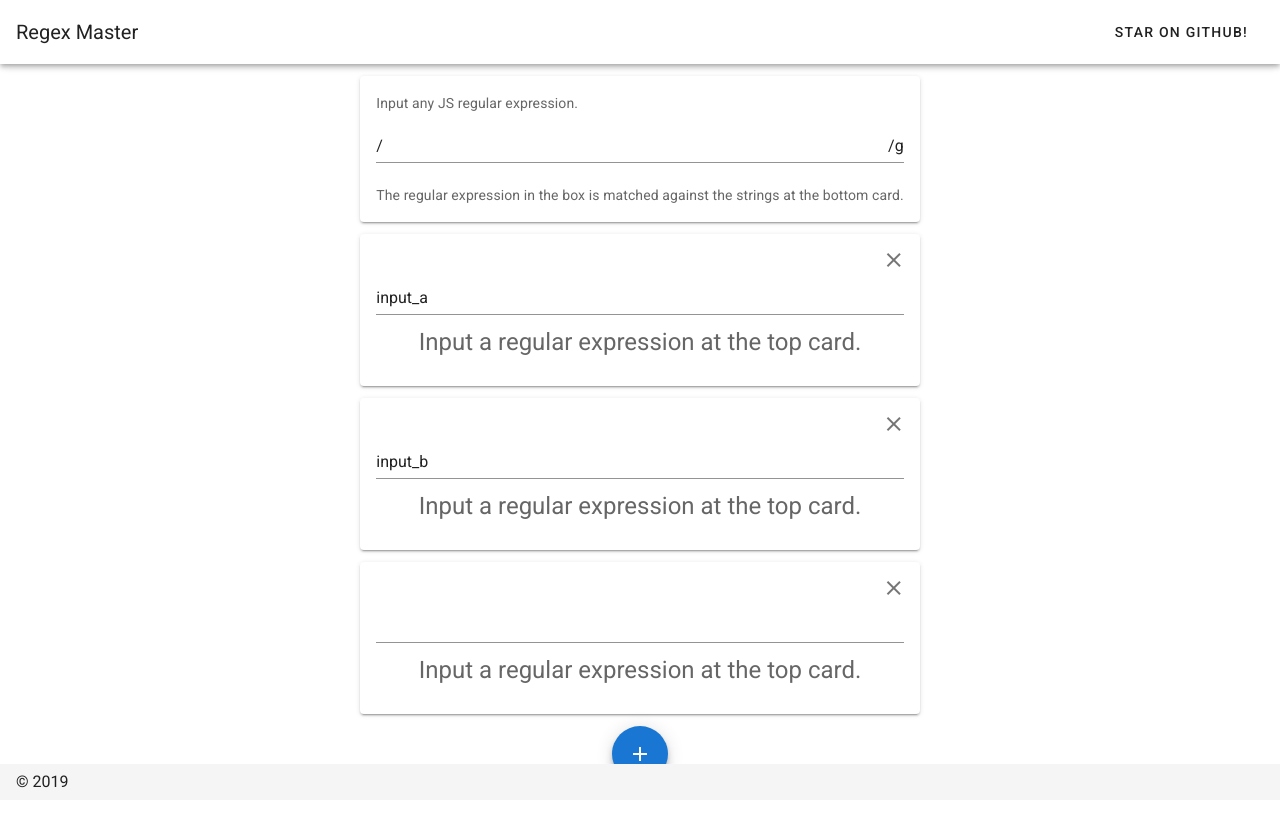
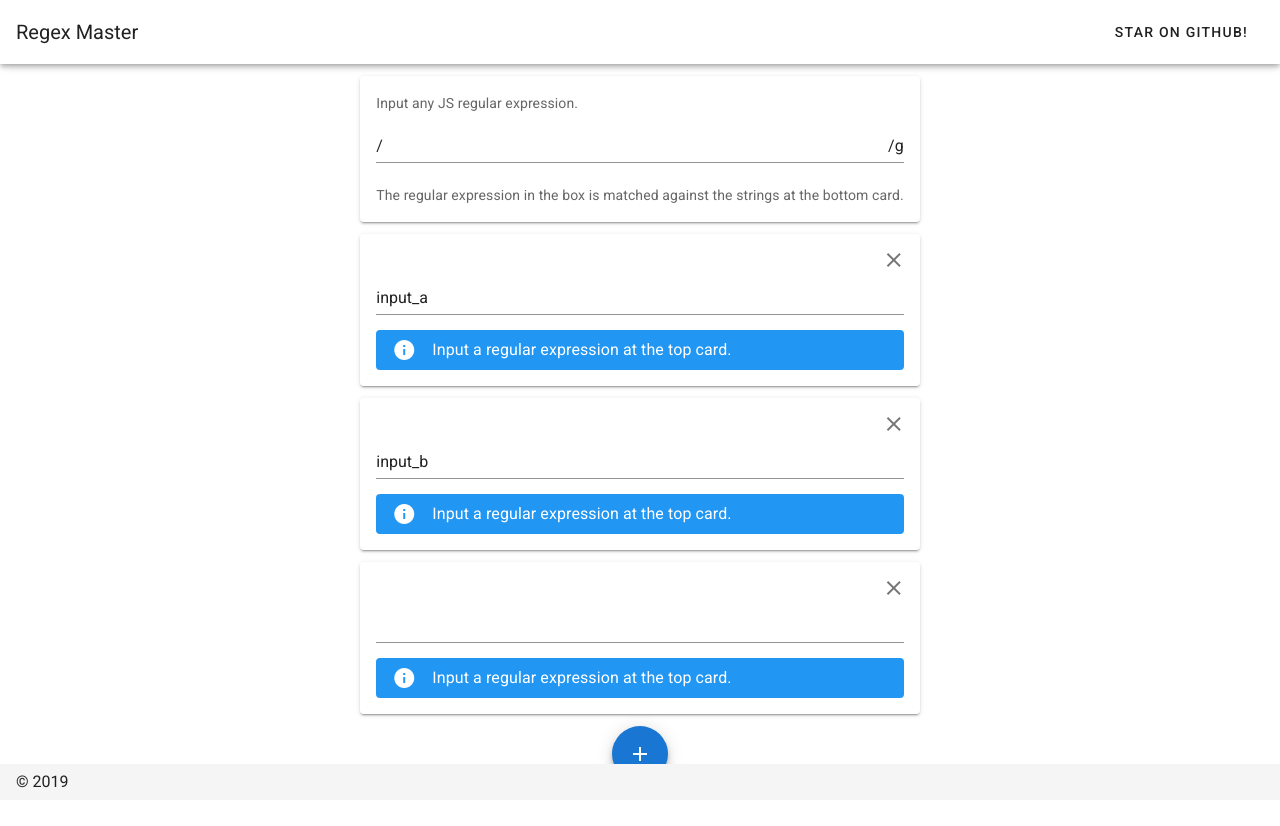
Before and after one commit to LKummer/regex-master, a Nuxt app: page / in a window 1280 px wide. Shown: the top 826 px of the page. Built offline with nearby package versions, Linux system fonts and the light colour scheme.

Commit message:
Refactor the error handling into a computed property and change the matches to use chips.

```diff
--- a/components/MatchCard.vue
+++ b/components/MatchCard.vue
@@ -17,31 +17,25 @@
         hide-details
         class="pt-0"
       />
-      <p
-        v-if="!regex"
-        class="mt-3 mb-0 text-center headline"
+      <v-alert
+        v-if="error"
+        type="info"
+        dense
+        class="mt-4 mb-0"
       >
-        Input a regular expression at the top card.
-      </p>
-      <p
-        v-else-if="!value"
-        class="mt-3 mb-0 text-center headline"
-      >
-        Input a value.
-      </p>
-      <p
-        v-else-if="!matches"
-        class="mt-3 mb-0 text-center headline"
-      >
-        No matches found.
-      </p>
-      <p
-        v-for="(match, index) in matches"
-        :key="index"
-        class="mt-3 mb-0 text-center headline"
-      >
-        {{ match }}
-      </p>
+        {{ error }}
+      </v-alert>
+      <div v-else>
+        <v-chip
+          v-for="(match, index) in matches"
+          :key="index"
+          label
+          color="primary"
+          class="mt-4 mb-0 mr-4 text-center headline"
+        >
+          {{ match }}
+        </v-chip>
+      </div>
     </v-card-text>
   </v-card>
 </template>
@@ -69,8 +63,18 @@ export default {
     },
     matches: {
       get () {
-        return this.value.match(new RegExp(this.regex))
+        return this.value.match(new RegExp(this.regex, 'g'))
       }
+    },
+    error () {
+      if (!this.regex) {
+        return 'Input a regular expression at the top card.'
+      } else if (!this.value) {
+        return 'Input a string for matching.'
+      } else if (!this.matches) {
+        return 'No matches found.'
+      }
+      return ''
     }
   }
 }
```
